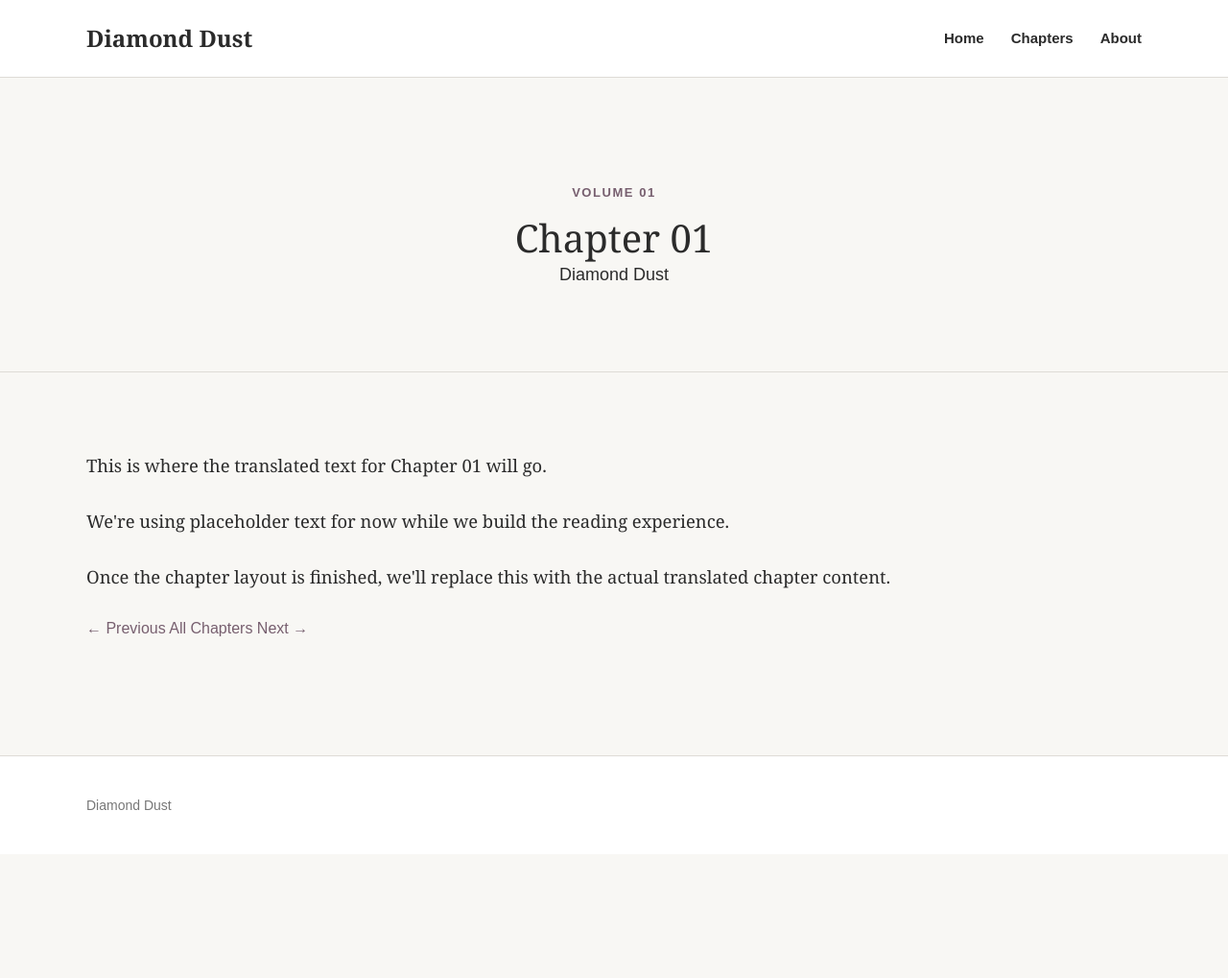
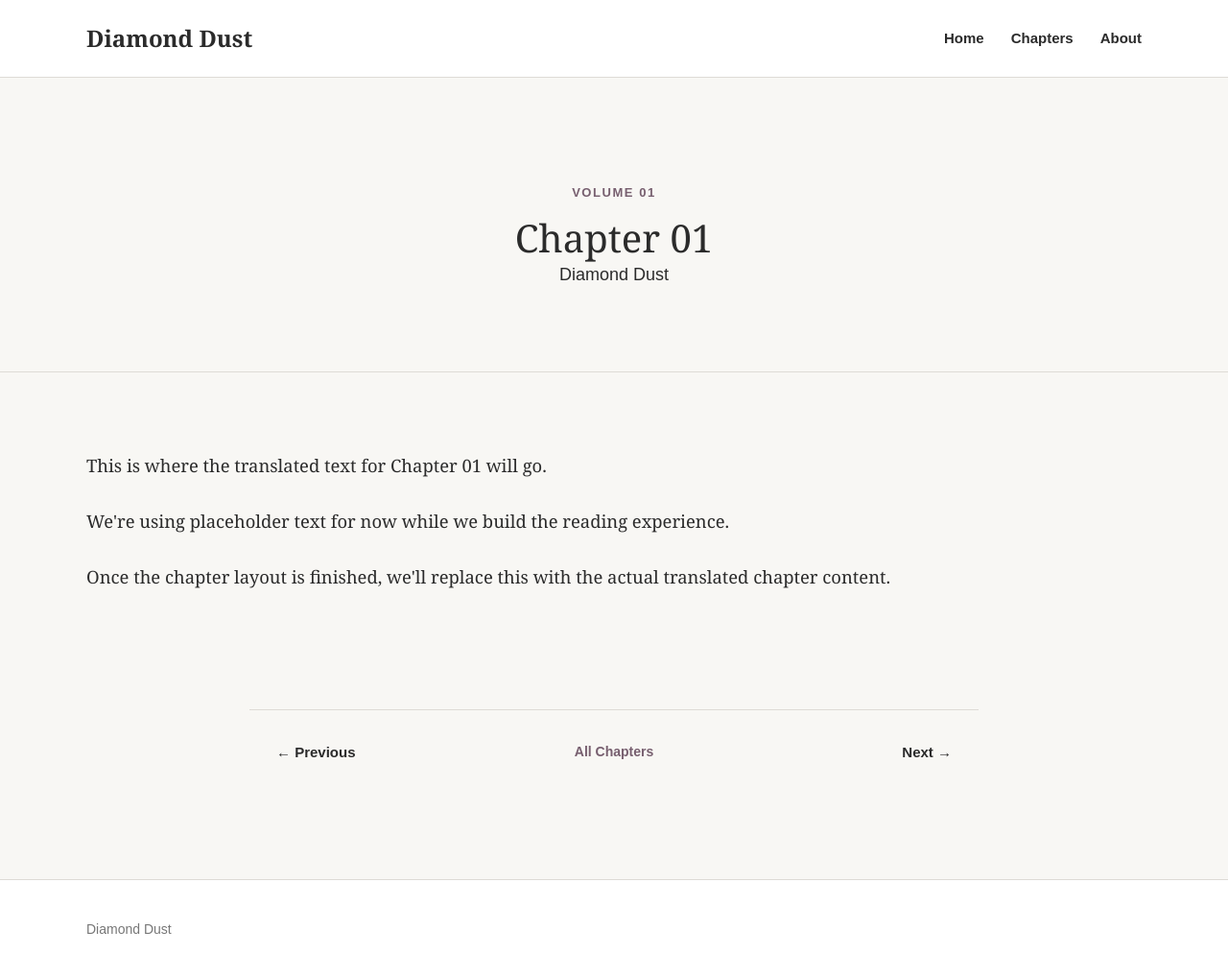
Before and after one commit to honeebuni/diamond-dust, a Jekyll site: the page chapters/chapter-01.html, which Jekyll copies as it is, in a window 1280 px wide. Shown: the whole page at 96% size. Built offline with Jekyll 4.4.1, drawn with Linux system fonts in a browser that asks for light colours; before the commit the page ends 900 px from its top, so only the background shows below that.

Commit message:
Add chapter navigation styles to style.css
Added styles for chapter navigation and links.

```diff
--- a/assets/css/style.css
+++ b/assets/css/style.css
@@ -910,3 +910,43 @@ a:hover {
         height: 42px;
     }
 }
+
+/* ------------------------------
+   Chapter navigation
+------------------------------ */
+
+.chapter-navigation {
+    max-width: 760px;
+    margin: 120px auto 0;
+    padding: 32px 28px 0;
+
+    display: grid;
+    grid-template-columns: 1fr auto 1fr;
+    align-items: center;
+    gap: 32px;
+
+    border-top: 1px solid var(--border);
+}
+
+.chapter-nav-link {
+    color: var(--text);
+    font-family: var(--font-body);
+    font-size: 15px;
+    font-weight: 600;
+}
+
+.chapter-nav-link:hover {
+    color: var(--accent);
+    text-decoration: none;
+}
+
+.chapter-index {
+    color: var(--accent);
+    font-family: var(--font-body);
+    font-size: 14px;
+    text-align: center;
+}
+
+.chapter-navigation .chapter-nav-link:last-child {
+    text-align: right;
+}
```
